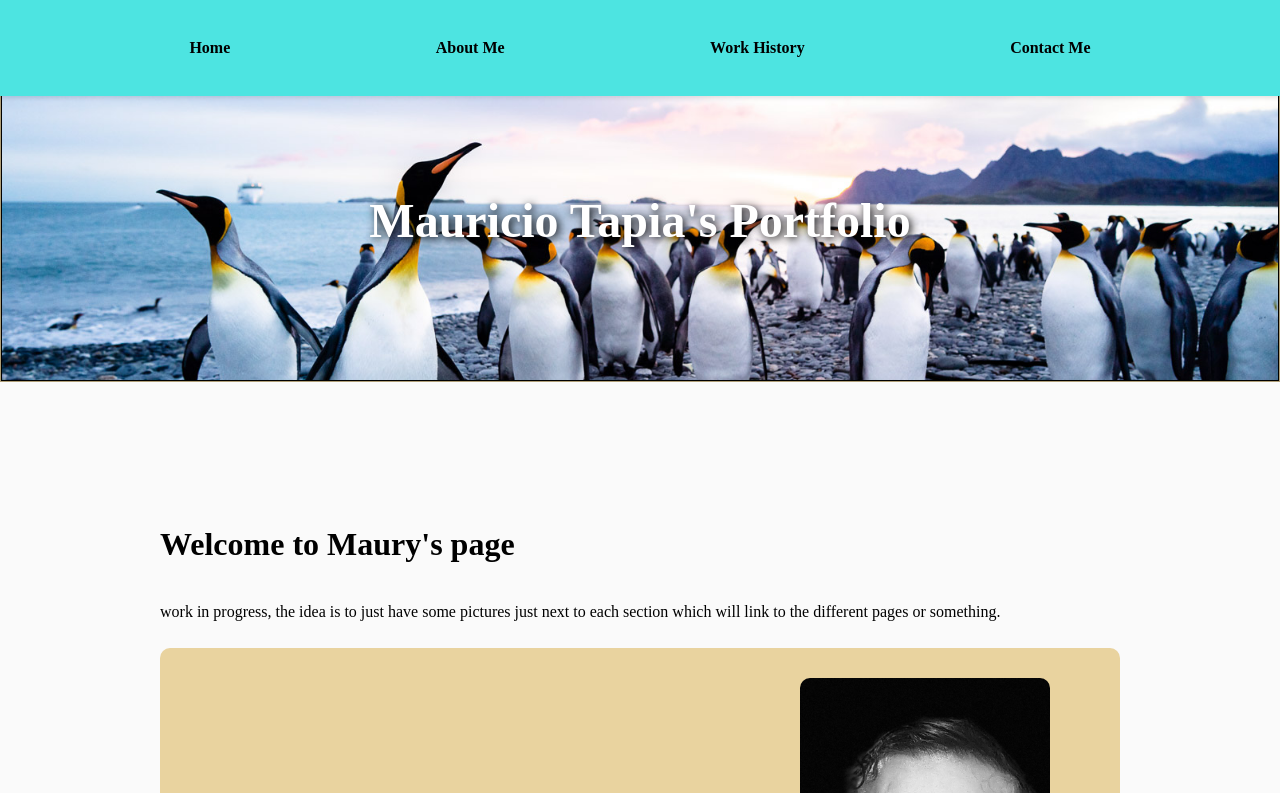
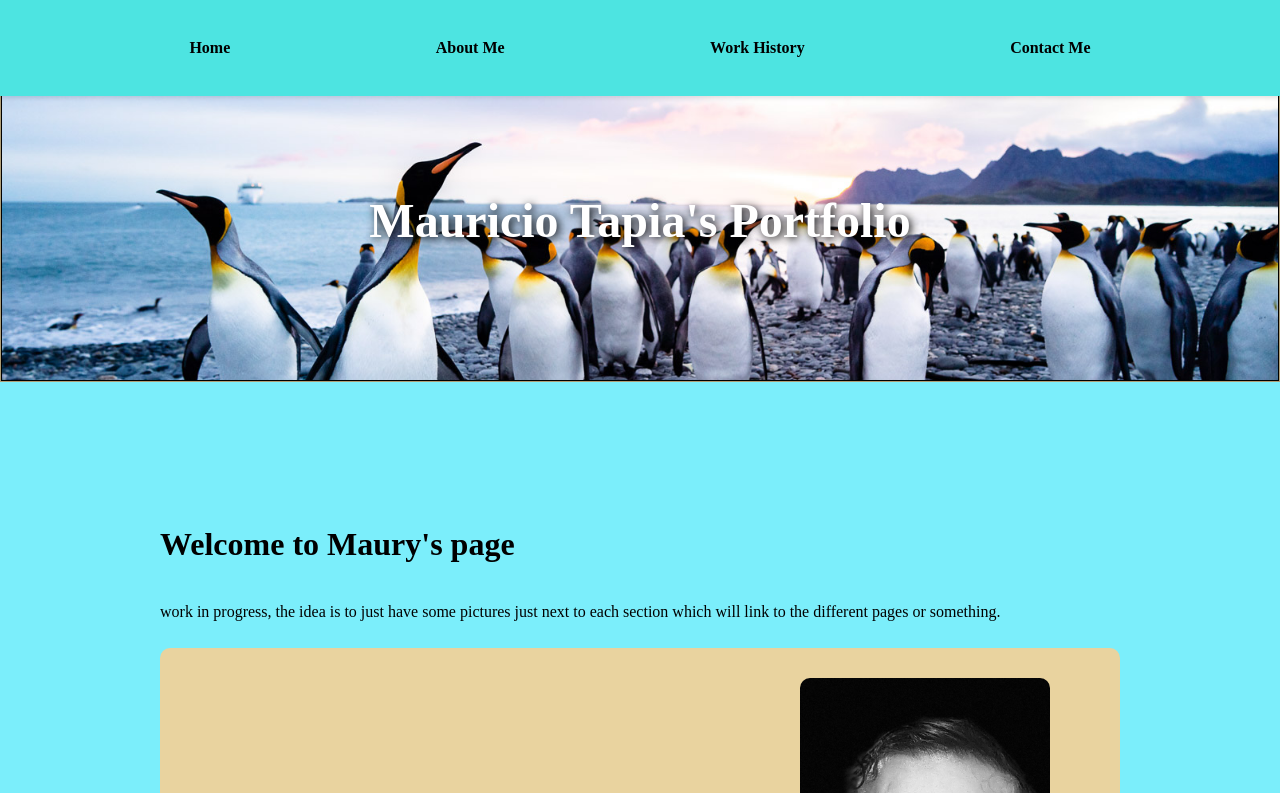
Before and after one commit to Matapia04/Course-Repository, a plain HTML site: page Project-02/index.html in a window 1280 px wide. Shown: the top 793 px of the page. Drawn offline with Linux system fonts and the light colour scheme.

Commit message:
color change

```diff
--- a/Project-02/style.css
+++ b/Project-02/style.css
@@ -78,7 +78,7 @@ li {
 body {
     font-family: "Times New Roman", serif;
     line-height: 2;
-    background-color: #fafafa;
+    background-color: #7beefb;
     color: black;
 }
 main {
```
